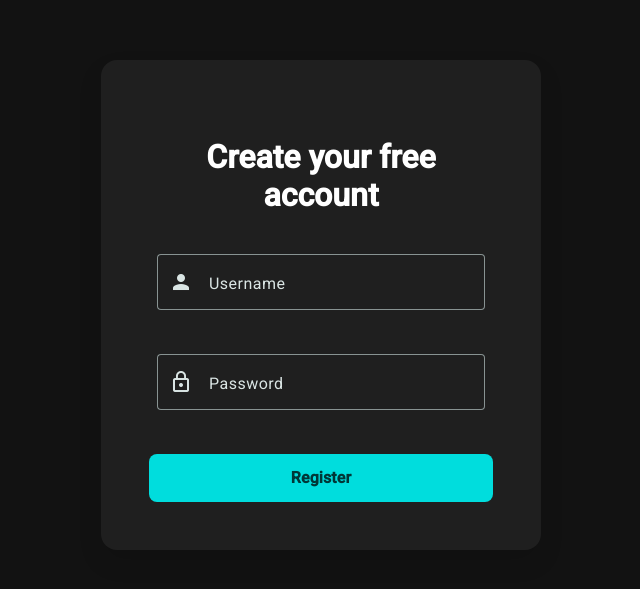
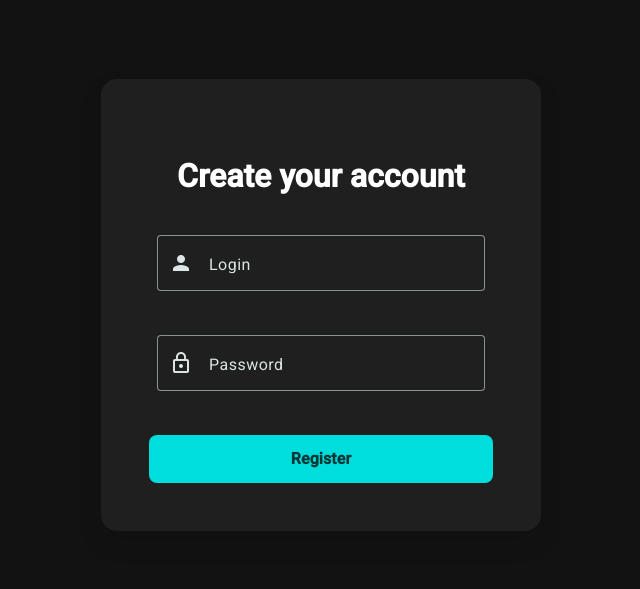
Before and after one commit to SexyP1nky/Projeto-Metodos-de-Projeto-de-Software, an Angular app in the folder dashboard/: page / in a window 1280 px wide. Shown: the part 127-716 px from the top of the page, without its empty margins (319-959 px from the left). Built offline with nearby package versions, Linux system fonts and the light colour scheme.

Commit message:
Some more cleaning

```diff
--- a/dashboard/src/app/components/login-screen/login-screen.component.html
+++ b/dashboard/src/app/components/login-screen/login-screen.component.html
@@ -2,14 +2,14 @@
 <div class="register-container">
   <mat-card class="register-card">
     <mat-card-header class="header">
-      <h1 class="title">Create your free account</h1>
+      <h1 class="title">Create your account</h1>
     </mat-card-header>
 
     <mat-card-content>
       <div class="form-field">
         <mat-form-field appearance="outline" color="warn">
-          <mat-label>Username</mat-label>
-          <input matInput [(ngModel)]="username" class="input-field" />
+          <mat-label>Login</mat-label>
+          <input matInput [(ngModel)]="login" class="input-field" />
           <mat-icon matPrefix>person</mat-icon>
         </mat-form-field>
       </div>
--- a/dashboard/src/app/components/login-screen/login-screen.component.scss
+++ b/dashboard/src/app/components/login-screen/login-screen.component.scss
@@ -7,7 +7,7 @@
 }
 
 .register-card {
-  display: flex;
+
   width: 100%;
   max-width: 440px;
   padding: 40px;
@@ -17,7 +17,9 @@
 }
 
 .header {
+  display: flex;
   text-align: center;
+  justify-content: center;
   margin-bottom: 2rem;
 }
 
--- a/dashboard/src/app/components/login-screen/login-screen.component.ts
+++ b/dashboard/src/app/components/login-screen/login-screen.component.ts
@@ -23,7 +23,7 @@ import { MatSnackBar, MatSnackBarModule } from '@angular/material/snack-bar';
   styleUrl: './login-screen.component.scss',
 })
 export class LoginScreenComponent {
-  username: string = '';
+  login: string = '';
   password: string = '';
   error: boolean = true;
   duration: number = 5000;
@@ -31,9 +31,9 @@ export class LoginScreenComponent {
   private _snackBar = inject(MatSnackBar);
 
   register() {
-    console.log(this.username, this.password);
+    console.log(this.login, this.password);
     if (this.error) {
-      this.openSnackBar()
+      this.openSnackBar();
     }
   }
 
```
